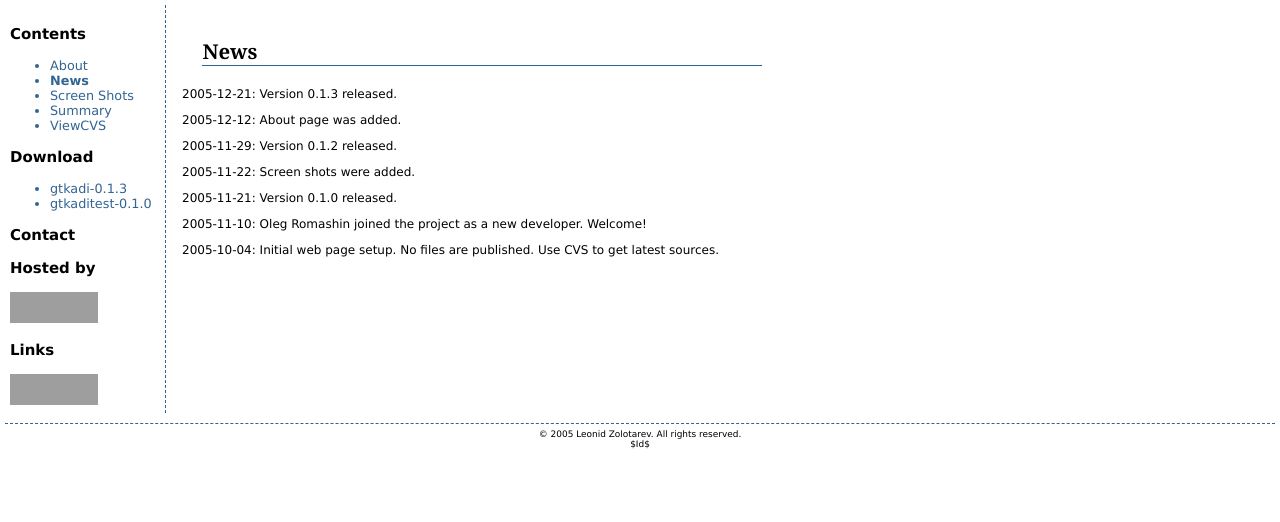
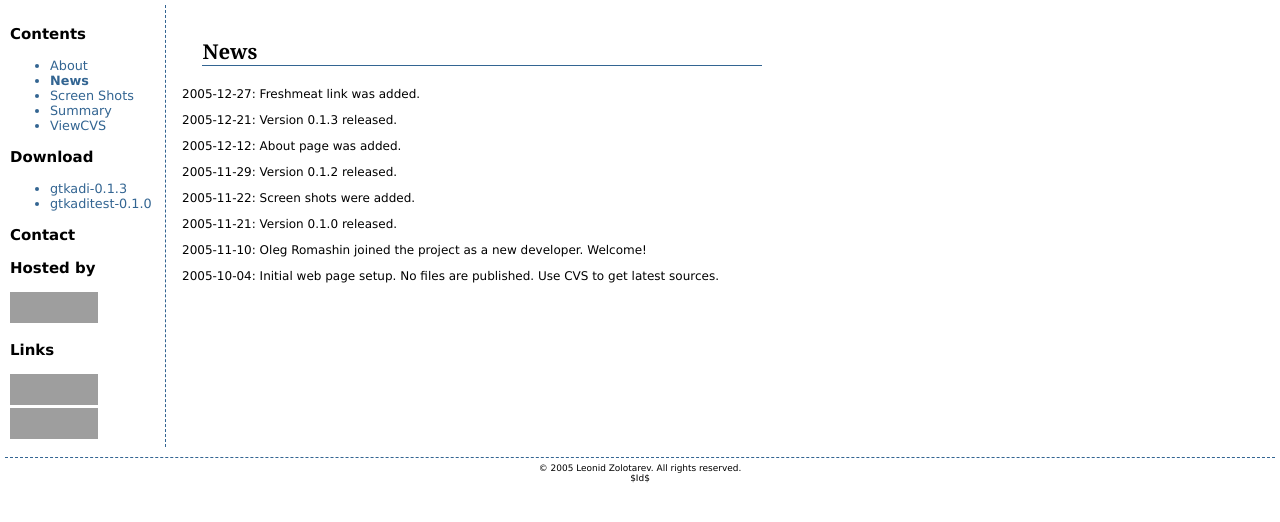
Before and after one commit to leoz/gtkadi, a PHP site: page /index.php in a window 1280 px wide. Shown: the part 61-583 px from the top of the page. Run offline with PHP 8.4, Linux system fonts and the light colour scheme; grey boxes are pictures that could not be loaded.

Commit message:
Add FM link.

```diff
--- a/web/index.php
+++ b/web/index.php
@@ -10,6 +10,10 @@
 <div id="main">
 
 <h2>News</h2>
+
+<p>
+2005-12-27: Freshmeat link was added.
+</p>
 
 <p>
 2005-12-21: Version 0.1.3 released.
--- a/web/left_bar.php
+++ b/web/left_bar.php
@@ -30,4 +30,12 @@ width="88" height="31" border="0"
 alt="This application is recommended by GnomeFiles.org"/>
 </a>
 
+<a href="http://freshmeat.net/projects/gtkadi/"
+title="freshmeat.net">
+<img
+src="http://images.freshmeat.net/img/link_button_1.gif"
+width="88" height="31" border="0"
+alt="freshmeat.net"/>
+</a>
+
 </div>
```
